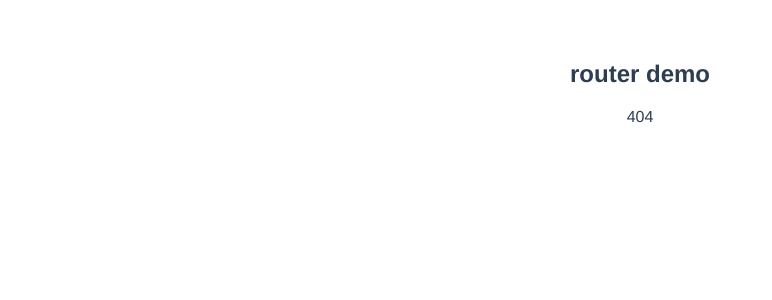
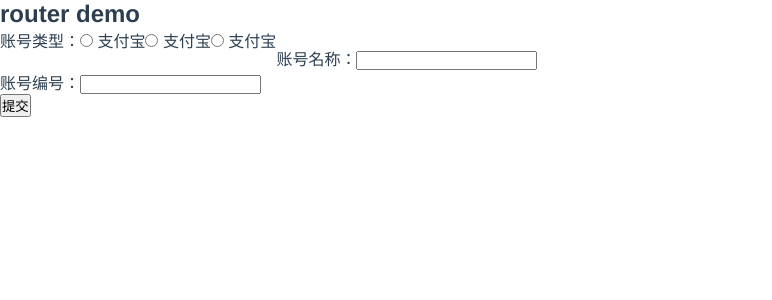
Before and after one commit to MiJack/zero-web, a Vue app: page /user/account/add in a window 1280 px wide. Before the commit this address had no page. Shown: the top 300 px of the page, without its empty margins (0-772 px from the left). Built offline with nearby package versions, Linux system fonts and the light colour scheme; what vue-cookies would draw is missing.

Commit message:
修改逐渐目录结构

```diff
--- a/package.json
+++ b/package.json
@@ -3,7 +3,7 @@
   "version": "0.1.0",
   "private": true,
   "scripts": {
-    "serve": "vue-cli-service serve",
+    "serve": "vue-cli-service serve --port  9091 --host web.mijack.local",
     "build": "vue-cli-service build",
     "lint": "vue-cli-service lint"
   },
--- a/src/App.vue
+++ b/src/App.vue
@@ -1,4 +1,3 @@
-
 <template>
     <div id="app">
         <h2>router demo</h2>
@@ -9,8 +8,7 @@
 <script>
     export default {
         name: 'app',
-        components: {
-        },
+        components: {},
     }
 </script>
 
@@ -19,8 +17,16 @@
         font-family: 'Avenir', Helvetica, Arial, sans-serif;
         -webkit-font-smoothing: antialiased;
         -moz-osx-font-smoothing: grayscale;
-        text-align: center;
         color: #2c3e50;
-        margin-top: 60px;
+    }
+
+    * {
+        margin: 0px;
+        padding: 0px;
+    }
+
+    li {
+        list-style-type: none;
+        text-decoration: none;
     }
 </style>
--- a/src/components/ApiDemo.vue
+++ b/src/components/ApiDemo.vue
@@ -6,7 +6,7 @@
 
 <script>
     import axios from 'axios'
-    import host from "@/static/constans";
+    import {host} from "@/static/constans";
 
     export default {
         name: "ApiDemo",
--- /dev/null
+++ b/src/components/account/AccountSelect.vue
@@ -0,0 +1,29 @@
+<template>
+    <div>
+        <ul>
+            <li>
+                <span>账号类型</span>
+                <AccountTypeSelect/>
+            </li>
+            <li>
+                <span>账号</span>
+            </li>
+
+        </ul>
+    </div>
+</template>
+
+<script>
+    import AccountTypeSelect from "@/components/account/AccountTypeSelect";
+
+    export default {
+        name: "AccountSelect",
+        components: {AccountTypeSelect}
+    }
+</script>
+
+<style scoped>
+
+
+
+</style>
--- /dev/null
+++ b/src/components/account/AccountTypeSelect.vue
@@ -0,0 +1,30 @@
+<template>
+<div>
+    <ul style="float: left">
+        <li class="select">
+            <input name="accountType" type="radio"> 支付宝
+        </li>
+        <li class="select">
+            <input name="accountType" type="radio"> 支付宝
+        </li>
+        <li class="select">
+            <input name="accountType" type="radio"> 支付宝<br/>
+        </li>
+    </ul>
+</div>
+</template>
+
+<script>
+    export default {
+        name: "AccountTypeSelect"
+    }
+</script>
+
+<style scoped>
+
+    .select {
+        float: left;
+        list-style-type: none;
+        text-decoration: none;
+    }
+</style>
--- /dev/null
+++ b/src/components/account/UserAccountAdd.vue
@@ -0,0 +1,45 @@
+<template>
+    <div>
+        <form>
+            <div class="item">
+                <span style="float: left">账号类型：</span>
+
+                <AccountTypeSelect/>
+
+
+                <br/>
+            </div>
+            <div class="item">
+                <span>  账号名称：</span>
+                <input name="password"> <br/>
+            </div>
+            <div class="item">
+                <span>   账号编号：</span>
+                <input name="password"> <br/>
+            </div>
+            <button type="submit">提交</button>
+        </form>
+
+
+    </div>
+</template>
+
+<script>
+    import AccountTypeSelect from "@/components/account/AccountTypeSelect";
+
+    export default {
+        name: "UserAccountAdd",
+        components: {AccountTypeSelect}
+    }
+</script>
+
+<style scoped>
+
+    ul {
+        margin: 0px
+    }
+
+    .item {
+        display: block
+    }
+</style>
--- /dev/null
+++ b/src/components/transaction/UserTransactionAdd.vue
@@ -0,0 +1,18 @@
+<template>
+    <div>
+        <AccountSelect/>
+    </div>
+</template>
+
+<script>
+    import AccountSelect from "@/components/account/AccountSelect";
+
+    export default {
+        name: "UserTransactionAdd",
+        components: {AccountSelect}
+    }
+</script>
+
+<style scoped>
+
+</style>
--- a/src/components/UserInfo.vue
+++ b/src/components/user/UserInfo.vue
@@ -10,12 +10,16 @@
 
         <h1>账户管理</h1>
         账户列表
+        <router-link to="/user/account/add">添加账户</router-link>
+
         <ul>
             <li>账户1</li>
             <li>账户2</li>
             <li>账户3</li>
             <li>账户4</li>
         </ul>
+        <router-link to="/user/transaction/add">添加交易</router-link>
+
         分页
         <ul>
             <li>1</li>
@@ -31,7 +35,7 @@
 
 <script>
     import axios from 'axios'
-    import host from "@/static/constans";
+    import {host} from "@/static/constans";
 
     export default {
         props: ['id'],
@@ -66,7 +70,15 @@
                         name: data.name,
                         email: data.email
                     }
-                })
+                    // eslint-disable-next-line no-unused-vars
+                }).catch(reason => {
+                alert(reason);
+                this.id = -1;
+                this.info = {
+                    name: "测试用名",
+                    email: "test@test.com"
+                }
+            })
         }
     }
 </script>
```
Also changed, not shown: src/routes.js (+7 -3 lines), src/components/user/UserLogin.vue (renamed from src/components/UserLogin.vue), src/components/user/UserRegister.vue (renamed from src/components/UserRegister.vue).
